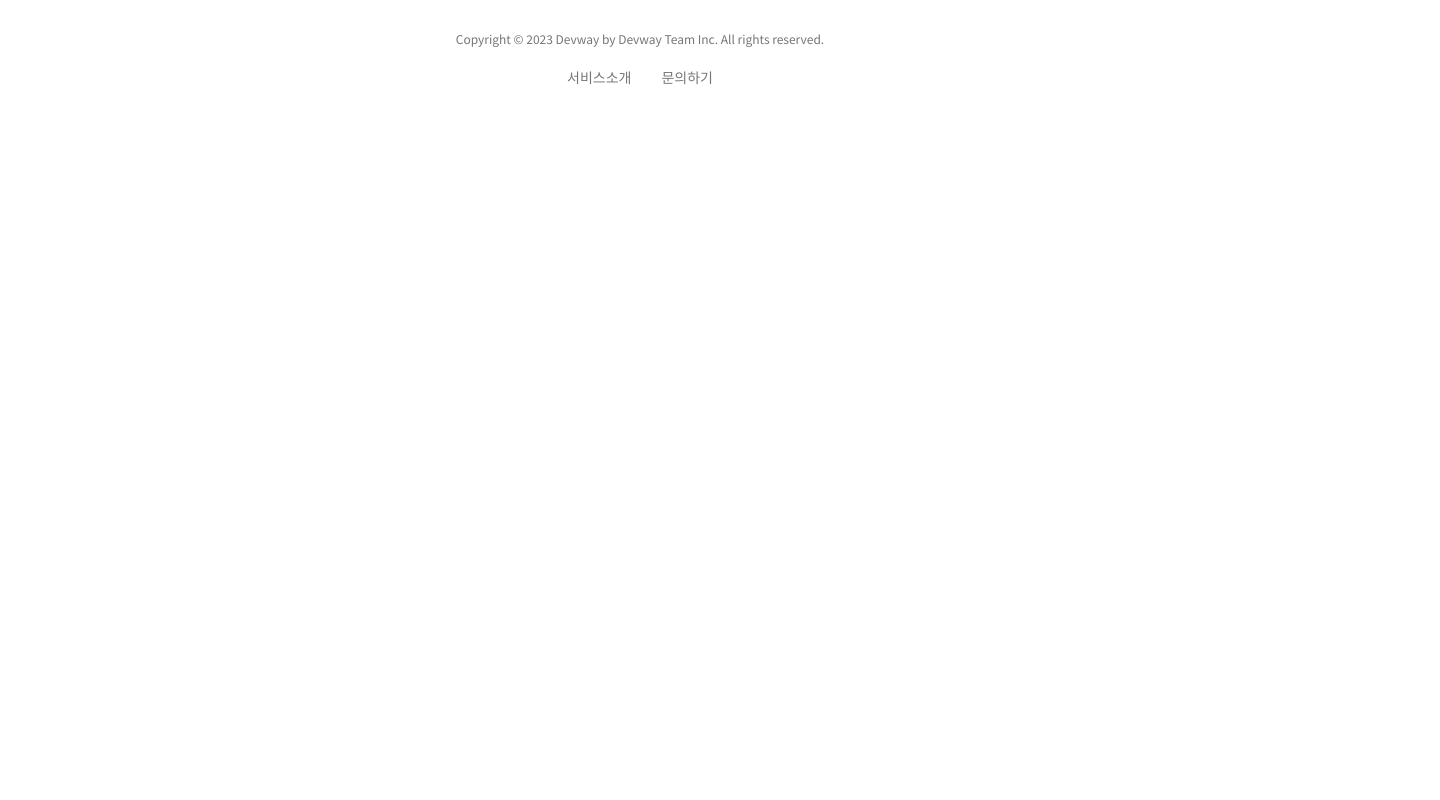
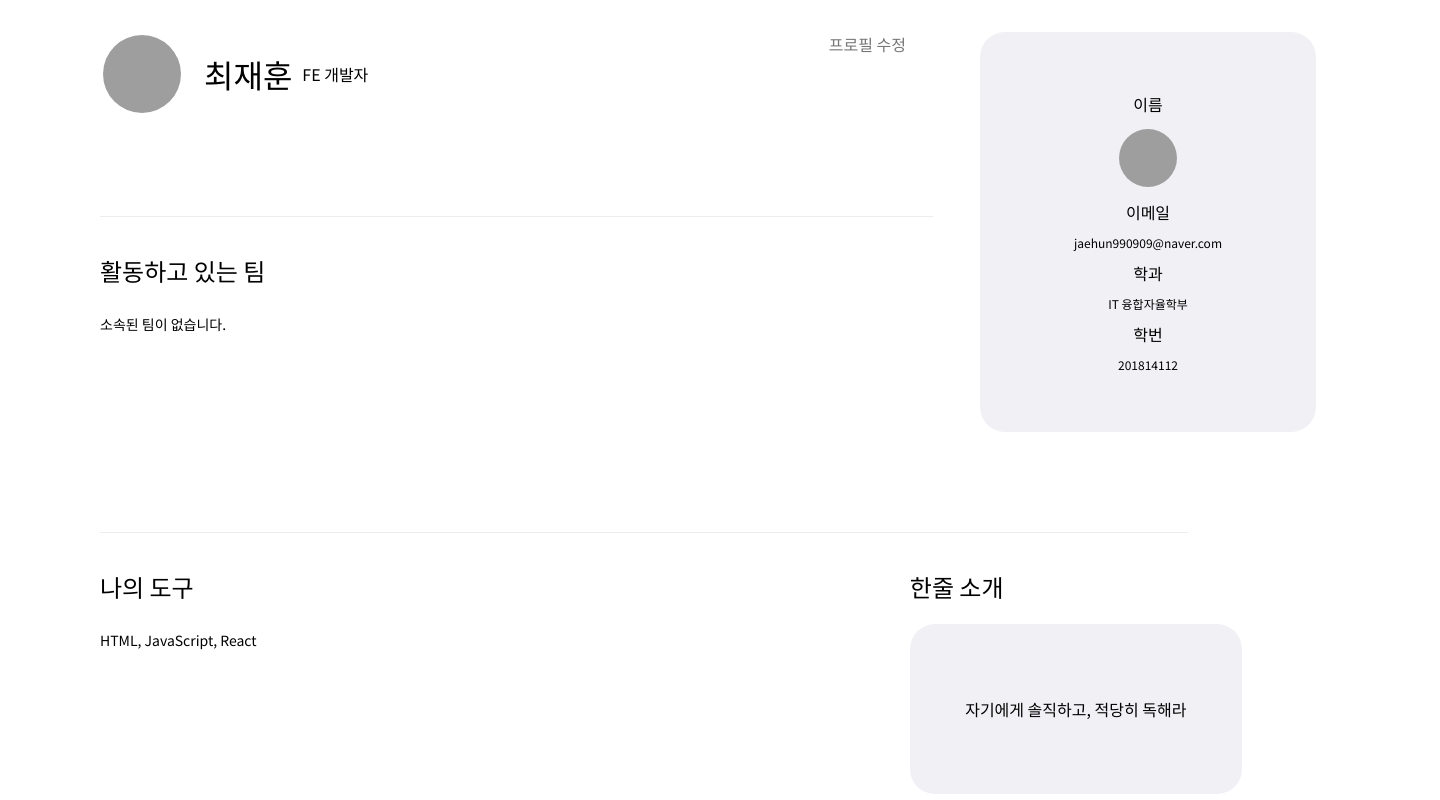
Before and after one commit to CapD-Devway/FeDev, a Next.js app: page /Profile in a window 1280 px wide. Shown: the part 220-1020 px from the top of the page, 1440 px wide, since content can reach past the window. Before the commit the page ends 800 px from the top, so only its background shows below. Built offline with nearby package versions, Linux system fonts and the light colour scheme; no server answers; grey boxes are pictures that could not be loaded.

Commit message:
Profile Component 개발 ! (#21)
* [#20] Profile Component Develop

feat: 프로필 컴포넌트 개발, 레이아웃 개발 및 구성 중

* [#20] Profile Component Develop

feat: 프로필 컴포넌트 개발 완료 및 api 미연결

```diff
--- a/src/pages/Profile/index.tsx
+++ b/src/pages/Profile/index.tsx
@@ -1,13 +1,258 @@
+import { Avatar } from "antd";
+import Link from "next/link";
+import { useContext, useState } from "react";
 import Nav from "src/Components/Nav";
 import BottomNav from "src/Components/Nav/BottomNav";
+import { UserContext } from "src/provider/authProvider";
+import styled from "styled-components";
 
 function Profile() {
-  return(
+  const { user } = useContext(UserContext);
+  const [profileImage, setProfileImage] = useState<string>(
+    "https://cdn.pixabay.com/photo/2015/10/05/22/37/blank-profile-picture-973460_1280.png"
+  );
+  return (
     <>
-    <Nav />
-    <BottomNav />
+      <Nav />
+      {/* Container */}
+      <StyledContainer>
+        {/* Profile, name, update 1), Joining Team 2) */}
+        <StyledMyInformDiv>
+          <StyledProfileDiv>
+            {/* profile image */}
+            <div>
+              {user ? (
+                <div>{user.photoURL}</div>
+              ) : (
+                <div>
+                  <Avatar
+                    src={profileImage}
+                    style={{ margin: "0.125rem" }}
+                    size={80}
+                  />
+                </div>
+              )}
+              {user?.photoURL}
+            </div>
+            {/* Name, Working, Profile Update === 해당 유저에게만 */}
+            <StyledTextProfileDiv>
+              <StyledNameDiv>
+                <StyledNameP>최재훈</StyledNameP>
+                <StyledJobP>FE 개발자</StyledJobP>
+              </StyledNameDiv>
+              <StyledUpdateDiv>
+                <Link href="/ProfileUpdate">
+                  <StyledUpdateP>프로필 수정</StyledUpdateP>
+                </Link>
+              </StyledUpdateDiv>
+            </StyledTextProfileDiv>
+          </StyledProfileDiv>
+          {/* line Hr */}
+          <StyledFirstHrDiv></StyledFirstHrDiv>
+          {/* Joinging Team */}
+          <StyledJoiningTeamDiv>
+            <StyledTeamP>활동하고 있는 팀</StyledTeamP>
+            <StyledJoinInTeamP>소속된 팀이 없습니다.</StyledJoinInTeamP>
+          </StyledJoiningTeamDiv>
+        </StyledMyInformDiv>
+
+        {/* profile Card */}
+        <StyledProfileCard>
+          <div>이름</div>
+          <div>
+            {" "}
+            {user ? (
+              <div>{user.photoURL}</div>
+            ) : (
+              <div>
+                <Avatar
+                  src={profileImage}
+                  style={{ margin: "0.125rem" }}
+                  size={60}
+                />
+              </div>
+            )}
+          </div>
+          <StyledCardTitle>이메일</StyledCardTitle>
+          <StyledCardContent>jaehun990909@naver.com</StyledCardContent>
+          <StyledCardTitle>학과</StyledCardTitle>
+          <StyledCardContent>IT 융합자율학부</StyledCardContent>
+          <StyledCardTitle>학번</StyledCardTitle>
+          <StyledCardContent>201814112</StyledCardContent>
+        </StyledProfileCard>
+      </StyledContainer>
+      <StyledFirstHrDiv></StyledFirstHrDiv>
+
+      {/* my tool, myself introduce */}
+      <StyledContainerTwo>
+        <StyledToolDiv>
+          <StyledTeamP>나의 도구</StyledTeamP>
+          <StyledJoinInTeamP>HTML, JavaScript, React</StyledJoinInTeamP>
+        </StyledToolDiv>
+        {/* Text & my introduce box */}
+        <StyledIntroDiv>
+          <StyledTeamP>한줄 소개</StyledTeamP>
+          <StyledIntroCard>자기에게 솔직하고, 적당히 독해라</StyledIntroCard>
+        </StyledIntroDiv>
+      </StyledContainerTwo>
+      <BottomNav />
     </>
-  )
+  );
 }
 
 export default Profile;
+
+const StyledContainer = styled.div`
+  display: flex;
+  flex-direction: row;
+  width: 90rem;
+`;
+
+const StyledMyInformDiv = styled.div`
+  width: 61.25rem;
+  display: flex;
+  flex-direction: column;
+
+  color: ${({ theme }) => theme.color.black};
+`;
+
+const StyledProfileDiv = styled.div`
+  width: 100%;
+  display: flex;
+  flex-direction: row;
+
+  margin-left: 6.25rem;
+  margin-top: 6.25rem;
+
+  color: ${({ theme }) => theme.color.black};
+`;
+
+const StyledTextProfileDiv = styled.div`
+  width: 100%;
+  display: flex;
+  flex-direction: row;
+`;
+
+const StyledNameDiv = styled.div`
+  display: flex;
+  justify-content: center;
+  align-items: center;
+  margin-left: 1.25rem;
+`;
+
+const StyledNameP = styled.p`
+  font-size: ${({ theme }) => theme.fontSize.fontSize32};
+`;
+
+const StyledJobP = styled.p`
+  margin-left: 0.625rem;
+  font-size: ${({ theme }) => theme.fontSize.fontSize16};
+`;
+
+const StyledUpdateDiv = styled.div`
+  width: 60%;
+  display: flex;
+  justify-content: flex-end;
+`;
+
+const StyledUpdateP = styled.p`
+  color: ${({ theme }) => theme.color.fontColorGrey};
+  font-size: ${({ theme }) => theme.fontSize.fontSize16};
+  transition: all 0.5s;
+
+  :hover {
+    cursor: pointer;
+    color: ${({ theme }) => theme.color.fontColorDark};
+  }
+`;
+
+const StyledFirstHrDiv = styled.div`
+  width: 85%;
+  border: none;
+  border-top: 1px solid ${({ theme }) => theme.color.lineCOlorLight};
+
+  margin-left: 6.25rem;
+  margin-top: 6.25rem;
+`;
+
+const StyledJoiningTeamDiv = styled.div`
+  margin-left: 6.25rem;
+  margin-top: 2.25rem;
+
+  color: ${({ theme }) => theme.color.black};
+`;
+
+const StyledTeamP = styled.p`
+  font-size: ${({ theme }) => theme.fontSize.fontSize24};
+  font-weight: ${({ theme }) => theme.fontWeight.Regular};
+`;
+
+const StyledJoinInTeamP = styled.p`
+  margin-top: 1.625rem;
+  font-size: ${({ theme }) => theme.fontSize.fontSize14};
+`;
+
+const StyledProfileCard = styled.div`
+  width: 21rem;
+  height: 25rem;
+  display: flex;
+  flex-direction: column;
+  align-items: center;
+  justify-content: center;
+
+  margin-top: 6.25rem;
+  gap: 10px;
+
+  border: none;
+  border-radius: 25px;
+
+  background-color: ${({ theme }) => theme.color.bgColorDeep};
+  color: ${({ theme }) => theme.color.black};
+`;
+
+const StyledCardTitle = styled.div`
+  font-size: ${({ theme }) => theme.fontSize.fontSize16};
+`;
+
+const StyledCardContent = styled.p`
+  font-size: ${({ theme }) => theme.fontSize.fontSize12};
+`;
+
+// 나의 도구, 나의 소개 2번째 Container CSS
+
+const StyledContainerTwo = styled.div`
+  display: flex;
+  flex-direction: row;
+  color: ${({ theme }) => theme.color.black};
+`;
+
+const StyledToolDiv = styled.div`
+  width: 61.25rem;
+  margin-left: 6.25rem;
+  margin-top: 2.25rem;
+
+  color: ${({ theme }) => theme.color.black};
+`;
+
+const StyledIntroDiv = styled.div`
+  width: 35%;
+  margin-top: 2.25rem;
+`;
+
+const StyledIntroCard = styled.div`
+  width: 20.75rem;
+  height: 10.625rem;
+  display: flex;
+  flex-direction: column;
+  align-items: center;
+  justify-content: center;
+
+  margin-top: 1.25rem;
+  gap: 10px;
+
+  border: none;
+  border-radius: 25px;
+
+  background-color: ${({ theme }) => theme.color.bgColorDeep};
+  color: ${({ theme }) => theme.color.black};
+`;
--- a/src/pages/ProfileUpdate/index.tsx
+++ b/src/pages/ProfileUpdate/index.tsx
@@ -8,7 +8,7 @@ import { Avatar } from "antd";
 import styled from "styled-components";
 import { UserContext } from "src/provider/authProvider";
 
-function Profile() {
+function ProfileUpdate() {
   const { user } = useContext(UserContext);
   const checkBoxList = [
     "FE 개발자",
@@ -252,7 +252,7 @@ function Profile() {
   );
 }
 
-export default Profile;
+export default ProfileUpdate;
 
 const StyledProfileBorder = styled.div`
   margin: 0 auto;
```
